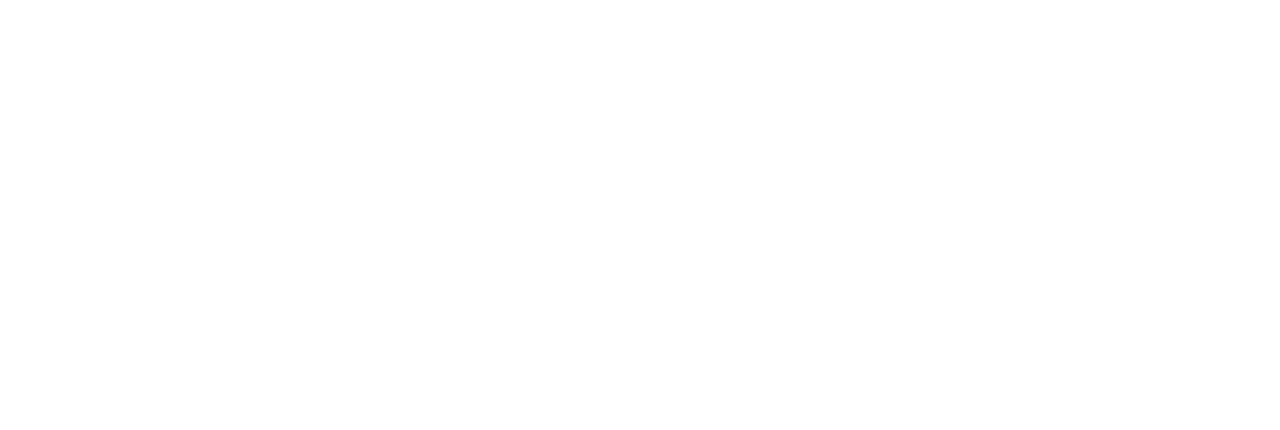
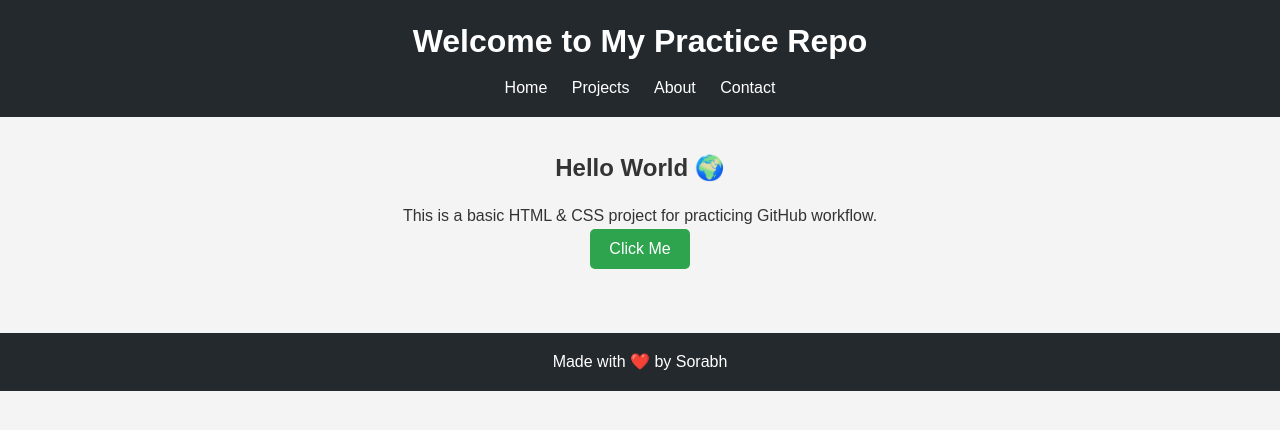
Before and after one commit to Neeraj-jangir/E-commerce-Project, a plain HTML site: page index.html in a window 1280 px wide. Drawn offline with Linux system fonts and the light colour scheme.

Commit message:
update web

```diff
--- a/index.html
+++ b/index.html
@@ -1,11 +1,32 @@
 <!DOCTYPE html>
 <html lang="en">
 <head>
-    <meta charset="UTF-8">
-    <meta name="viewport" content="width=device-width, initial-scale=1.0">
-    <title>Team Mamber</title>
+  <meta charset="UTF-8">
+  <meta name="viewport" content="width=device-width, initial-scale=1.0">
+  <title>Practice GitHub Repo</title>
+  <link rel="stylesheet" href="style.css">
 </head>
 <body>
+  <header>
+    <h1>Welcome to My Practice Repo</h1>
+    <nav>
+      <a href="#">Home</a>
+      <a href="#">Projects</a>
+      <a href="#">About</a>
+      <a href="#">Contact</a>
+    </nav>
+  </header>
 
+  <main>
+    <section class="intro">
+      <h2>Hello World 🌍</h2>
+      <p>This is a basic HTML & CSS project for practicing GitHub workflow.</p>
+      <button>Click Me</button>
+    </section>
+  </main>
+
+  <footer>
+    <p>Made with ❤️ by Sorabh</p>
+  </footer>
 </body>
 </html>
--- /dev/null
+++ b/style.css
@@ -0,0 +1,65 @@
+/* Reset some defaults */
+* {
+  margin: 0;
+  padding: 0;
+  box-sizing: border-box;
+}
+
+body {
+  font-family: Arial, sans-serif;
+  background: #f4f4f4;
+  color: #333;
+  line-height: 1.6;
+}
+
+header {
+  background: #24292e;
+  color: #fff;
+  padding: 1rem;
+  text-align: center;
+}
+
+header h1 {
+  margin-bottom: 0.5rem;
+}
+
+nav a {
+  color: #fff;
+  margin: 0 10px;
+  text-decoration: none;
+}
+
+nav a:hover {
+  text-decoration: underline;
+}
+
+main {
+  padding: 2rem;
+  text-align: center;
+}
+
+.intro h2 {
+  margin-bottom: 1rem;
+}
+
+button {
+  padding: 0.7rem 1.2rem;
+  border: none;
+  background: #2ea44f;
+  color: white;
+  font-size: 1rem;
+  cursor: pointer;
+  border-radius: 5px;
+}
+
+button:hover {
+  background: #22863a;
+}
+
+footer {
+  text-align: center;
+  padding: 1rem;
+  margin-top: 2rem;
+  background: #24292e;
+  color: white;
+}
```
